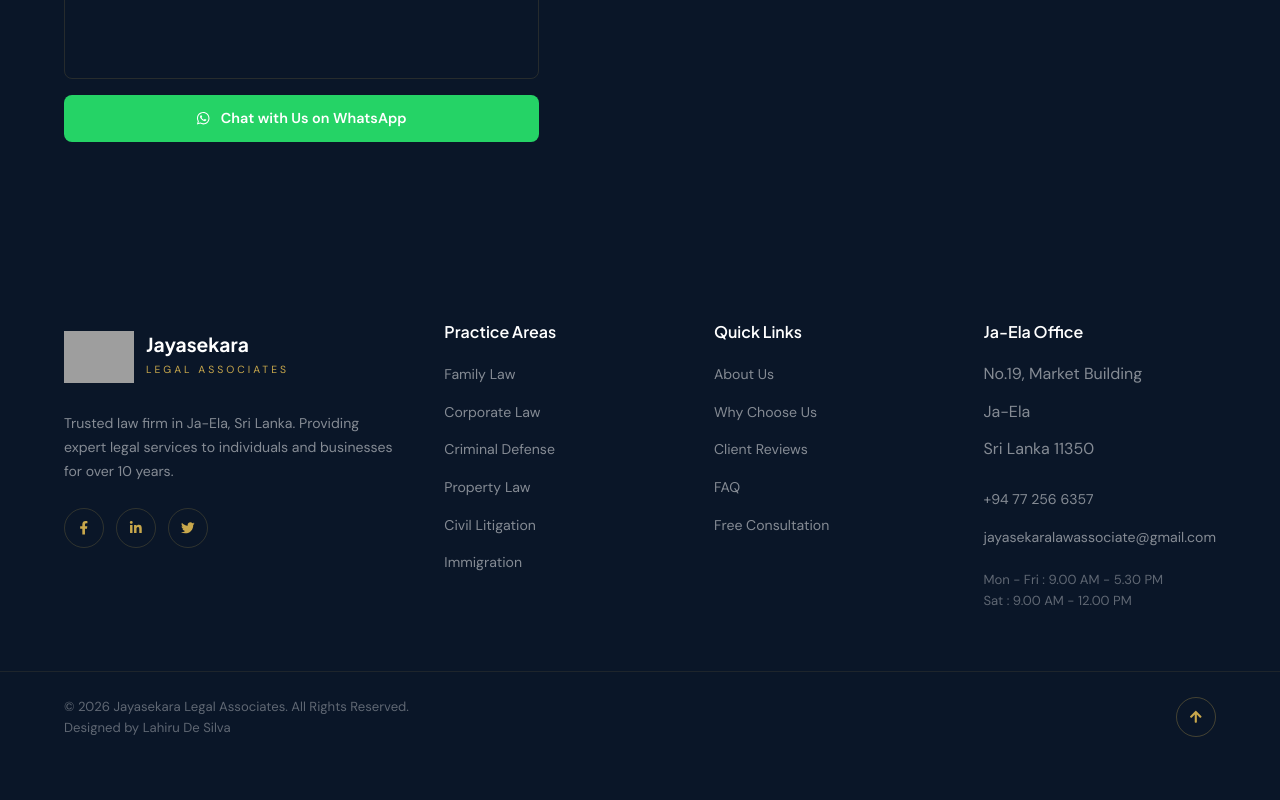
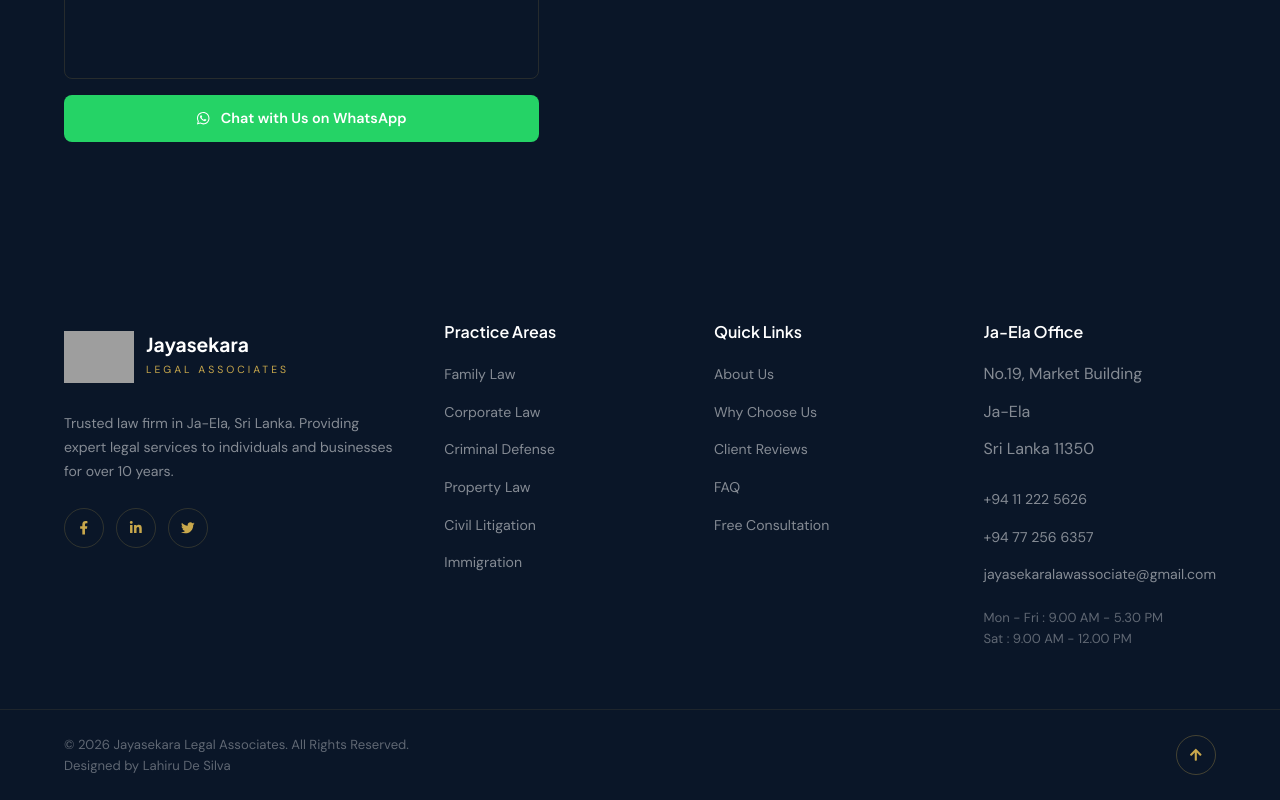
Before and after one commit to LahiruDS/LPO-2, a React (Vite) app: page / in a window 1280 px wide. Shown: the part 6772-7572 px from the top of the page. Before the commit the page ends 7534 px from the top, so only its background shows below. Built offline with nearby package versions, Linux system fonts and the light colour scheme; grey boxes are pictures that could not be loaded.

Commit message:
Add phone number link to footer

```diff
--- a/src/components/Footer.jsx
+++ b/src/components/Footer.jsx
@@ -115,6 +115,12 @@ const Footer = () => {
                 <li>Sri Lanka 11350</li>
 
                 <li style={{ marginTop: "12px" }}>
+                  <a href="tel:+94112225626">
+                    +94 11 222 5626
+                  </a>
+
+                </li>
+                <li>
                   <a href="tel:+94772566357">
                     +94 77 256 6357
                   </a>
```
